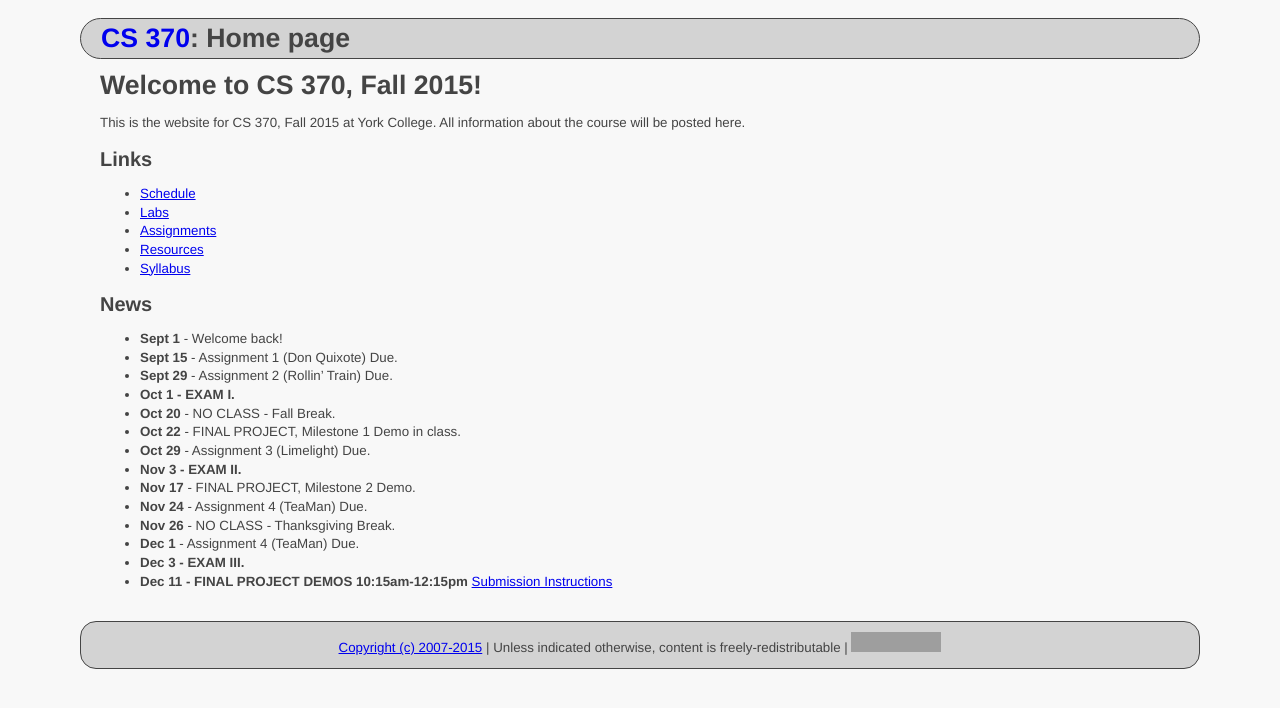
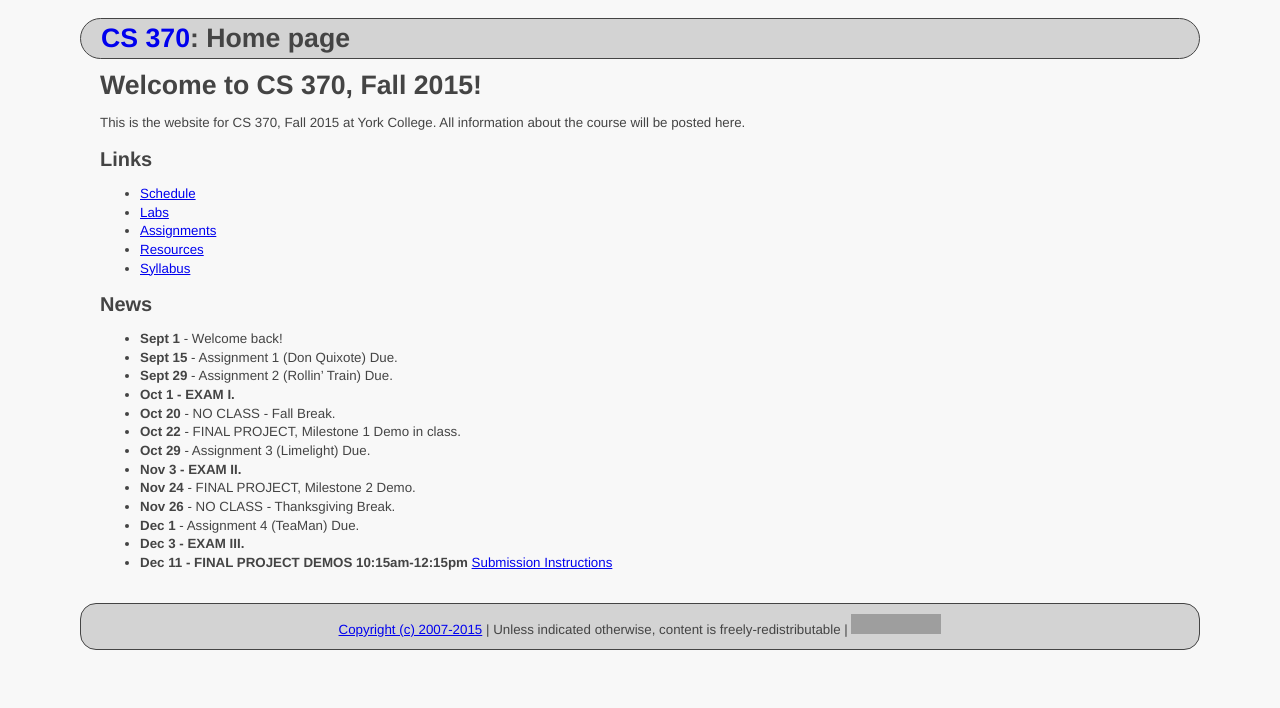
Before and after one commit to ycpcs/cs370-fall2015, a Jekyll site: the page built from index.md, in a window 1280 px wide. Shown: the top 708 px of the page. Built offline with Jekyll 4.4.1, drawn with Linux system fonts in a browser that asks for light colours; Markdown is read by kramdown in place of the engine named in the settings; grey boxes are pictures that could not be loaded.

Commit message:
fix due dates
fix due dates

```diff
--- a/index.md
+++ b/index.md
@@ -26,8 +26,7 @@ All information about the course will be posted here.
 * **Oct 22** - FINAL PROJECT, Milestone 1 Demo in class.
 * **Oct 29** - Assignment 3 (Limelight) Due.
 * **Nov 3 - EXAM II.**
-* **Nov 17** - FINAL PROJECT, Milestone 2 Demo.
-* **Nov 24** - Assignment 4 (TeaMan) Due.
+* **Nov 24** - FINAL PROJECT, Milestone 2 Demo.
 * **Nov 26** - NO CLASS - Thanksgiving Break.
 * **Dec 1** - Assignment 4 (TeaMan) Due.
 * **Dec 3 - EXAM III.**
```
Also changed, not shown: assign/index.md (+1 -1 lines), assign/project.md (+1 -1 lines).
